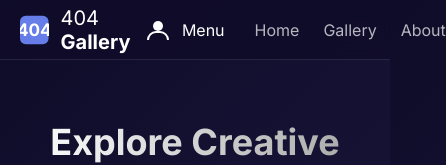
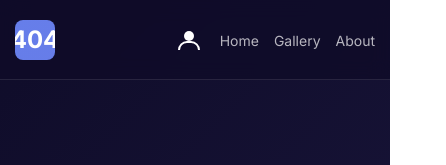
Before and after one commit to krisyupher/FrontEnd-Reto404, a plain HTML site: page index.html in a window 390 px wide. Shown: the top 165 px of the page, 446 px wide, since content can reach past the window. Drawn offline with Linux system fonts and the light colour scheme.

Commit message:
feat: introduce comic-themed 404 page, project README, global styles, and refine gallery navigation.

```diff
--- a/css/master.css
+++ b/css/master.css
@@ -426,16 +426,6 @@ body {
     padding: 40px;
     background: rgba(10, 10, 21, 0.5);
     border-top: 1px solid rgba(255, 255, 255, 0.1);
-    color: var(--text-secondary);
-    font-size: 14px;
-}
-
-/* Responsive Design */
-@media (max-width: 768px) {
-    .header {
-        padding: 0 20px;
-        height: 60px;
-    }
 
     .header__img h3 {
         font-size: 20px;
@@ -467,6 +457,32 @@ body {
     }
 }
 
+@media (max-width: 480px) {
+    .header {
+        padding: 0 15px;
+    }
+
+    .header__img h3 {
+        display: none;
+    }
+
+    .header__menu--profile h3 {
+        display: none;
+    }
+
+    .header__menu {
+        gap: 15px;
+    }
+
+    .header__menu ul {
+        gap: 15px;
+    }
+
+    .header__menu ul li a {
+        font-size: 14px;
+    }
+}
+
 /* Utility Classes */
 .hidden {
     display: none !important;
--- a/index.html
+++ b/index.html
@@ -26,7 +26,7 @@
                     </linearGradient>
                 </defs>
             </svg>
-            <h3>404 <b>Gallery</b></h3>
+            <h3><b>Gallery</b></h3>
         </div>
         <div class="header__menu">
             <div class="header__menu--profile">
@@ -38,7 +38,7 @@
                 <h3>Menu</h3>
             </div>
             <ul>
-                <li><a href="/">Home</a></li>
+                <li><a href="#">Home</a></li>
                 <li><a href="#gallery">Gallery</a></li>
                 <li><a href="#about">About</a></li>
             </ul>
@@ -200,7 +200,7 @@
         </div>
     </section>
 
-    <footer class="footer">
+    <footer class="footer" id="about">
         <p>&copy; 2025 404 Gallery. Explore 12 creative error pages.</p>
     </footer>
 
```
Also changed, not shown: pages/comic-404.html (+1 -0 lines), img/icons8-usuario-masculino-64.png (deleted), img/icons8-video-musical-64.png (deleted), 1 other file.
